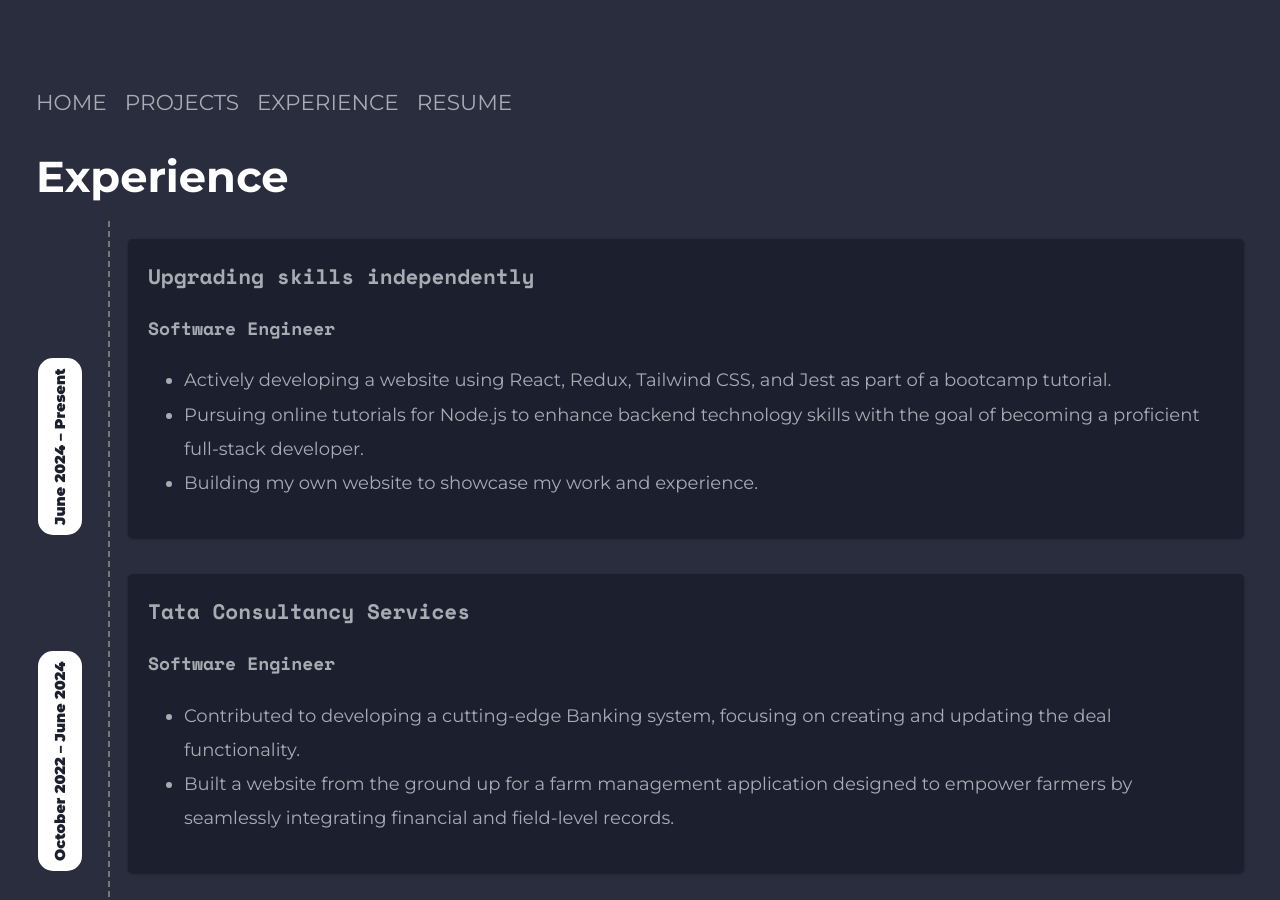
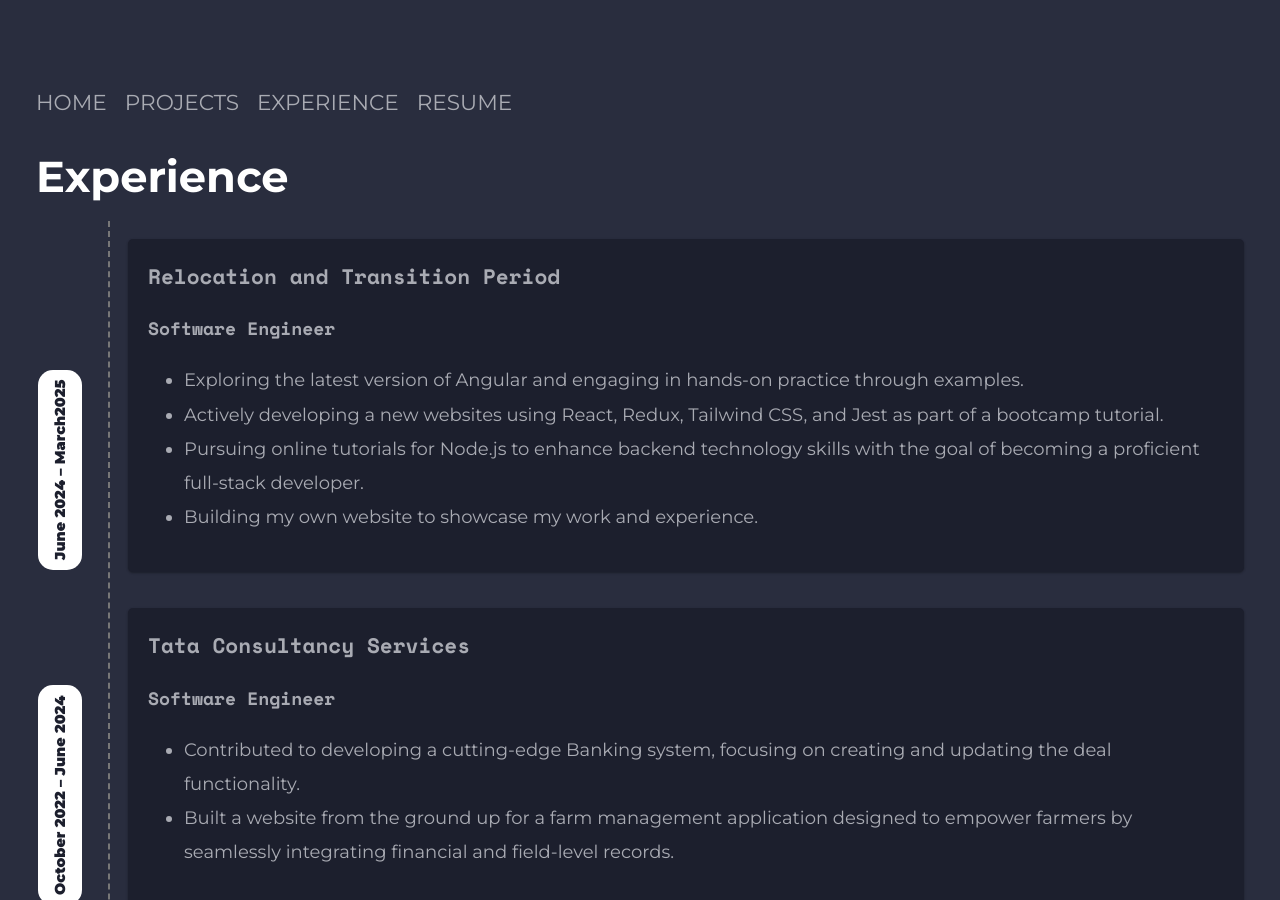
Before and after one commit to sejalpurohit/sejalpurohit.github.io, a Jekyll site: the page built from experience.md, in a window 1280 px wide and 900 px high, scrolled down 316 px. Built offline with Jekyll 4.4.1, drawn with Linux system fonts in a browser that asks for light colours; nearby versions of some CDN libraries.

Commit message:
website updated

```diff
--- a/_data/experience_data.yml
+++ b/_data/experience_data.yml
@@ -1,10 +1,11 @@
 experience:
   - title: Software Engineer
-    company: Upgrading skills independently
-    dates: June 2024 – Present
+    company: Relocation and Transition Period
+    dates: June 2024 – March2025
     location: Manchester, United Kingdom
     responsibilities:
-      - Actively developing a website using React, Redux, Tailwind CSS, and Jest as part of a bootcamp tutorial.
+      - Exploring the latest version of Angular and engaging in hands-on practice through examples.
+      - Actively developing a new websites using React, Redux, Tailwind CSS, and Jest as part of a bootcamp tutorial.
       - Pursuing online tutorials for Node.js to enhance backend technology skills with the goal of becoming a proficient full-stack developer.
       - Building my own website to showcase my work and experience.
 
--- a/_data/nav.yml
+++ b/_data/nav.yml
@@ -5,3 +5,5 @@ toc:
     url: /projects
   - title: EXPERIENCE
     url: /experience
+  # - title: SKILLS
+  #   url: /skills
--- a/_data/owner.yml
+++ b/_data/owner.yml
@@ -5,8 +5,8 @@ description:
 sub-description: ""
 hire: Want to hire me! Just drop a mail
 address: India
-website: https://sharadcodes.github.io
-email: dev_sharad@outlook.com
+website: https://github.com/sejalpurohit
+email: sejalpurohit3195@gmail.com
 contact:
   - title: linkedin
     url: https://www.linkedin.com/in/sejal-purohit/
@@ -14,3 +14,5 @@ contact:
     url: https://github.com/sejalpurohit
   - title: email
     url: mailto:sejalpurohit3195@gmail.com
+  - title: instagram
+    url: https://www.instagram.com/sejalpurohit?igsh=Yjk1Njk2Mm8wNTc0
--- a/assets/js/tags.js
+++ b/assets/js/tags.js
@@ -15,8 +15,8 @@ const colorSchemes = {
   c: { color: "#00599c", bgColor: "#00599c" },
   dart: { color: "#02569b", bgColor: "#02569b" },
   php: { color: "#000", bgColor: "#8993be" },
-  jsx: { color: "#00599c", bgColor: "#FFF" },
-  typescript: { color: "#333", bgColor: "#ccc" },
+  jsx: { color: "#070102", bgColor: "#FF00FF" },
+  typescript: { color: "#f9f2f7", bgColor: "#9F2B68" },
   yaml: { color: "#fff", bgColor: "#000" },
   redux: { color: "#fff", bgColor: "#21759b" },
   jekyll: { color: "#fff", bgColor: "#cc0000" },
@@ -26,6 +26,7 @@ const colorSchemes = {
   mean: { color: "#fff", bgColor: "#00d1b2" },
   // web dev
   angular: { color: "#000", bgColor: "#5ebeff" },
+  angularmaterial: { color: "#9F2B68", bgColor: "#00d1b2" },
   react: { color: "#000", bgColor: "#00d8ff" },
   nodejs: { color: "#fff", bgColor: "#026e00" },
   express: { color: "#000", bgColor: "#fff" },
```
Also changed, not shown: _data/projects_data.yml (+7 -0 lines), Gemfile.lock (added), assets/uploads/CloudPharmaShop.jpeg (added), 1 other file.
